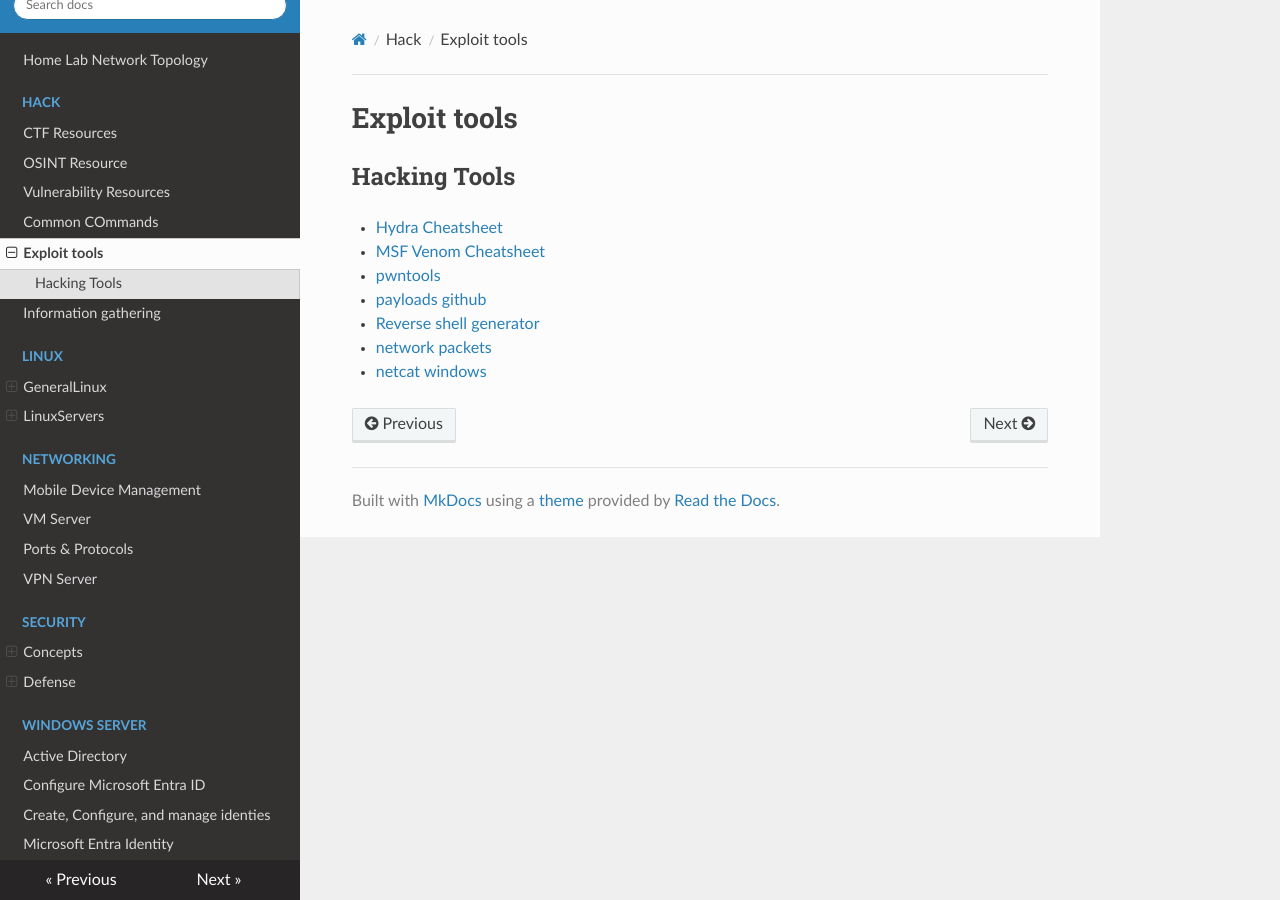
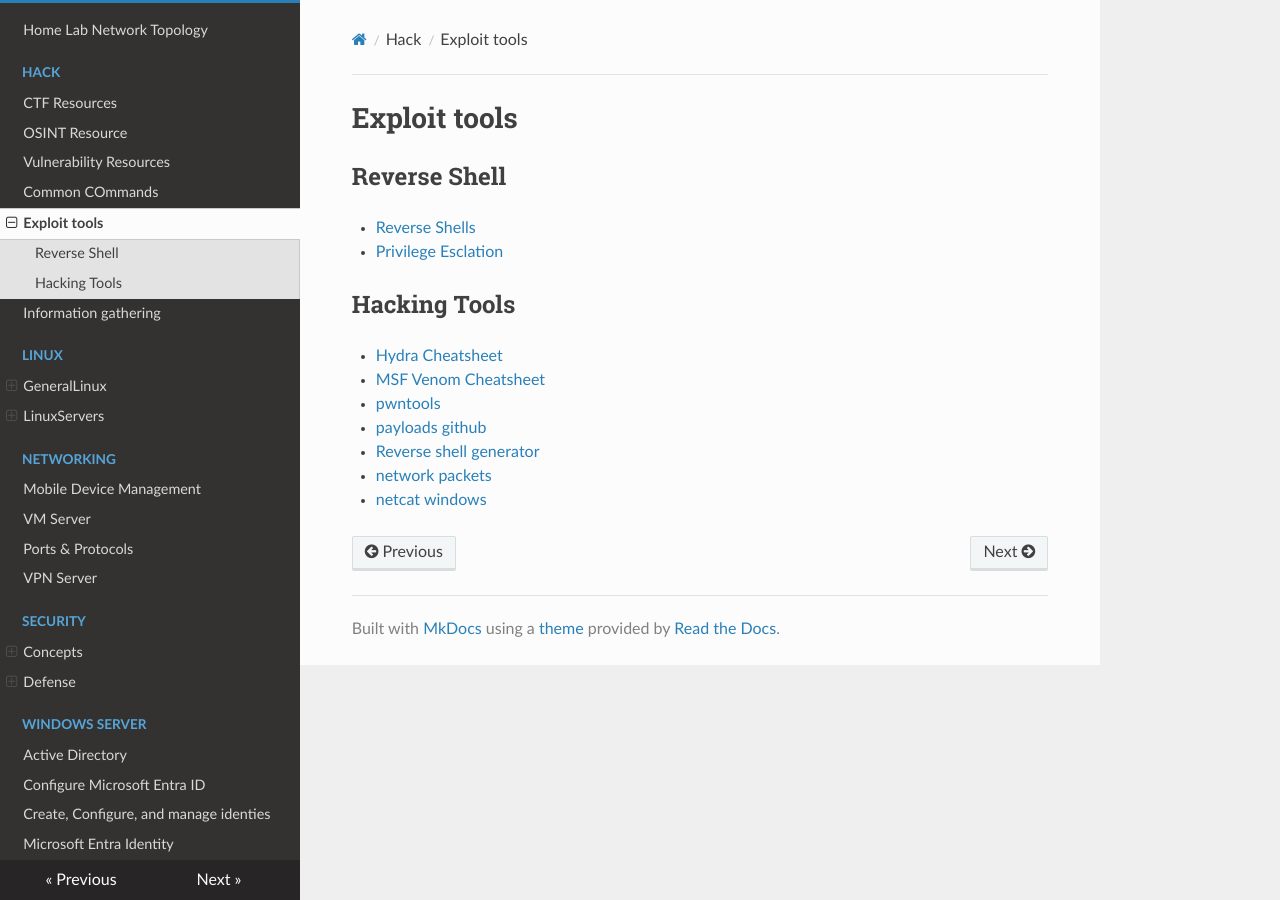
Before and after one commit to garfield8123/markdowngarfieldwiki, an MkDocs documentation site: the page built from docs/Hack/exploit_tools.md, in a window 1280 px wide. Built offline with MkDocs 1.6.1, drawn with Linux system fonts in a browser that asks for light colours; nearby versions of some CDN libraries.

Commit message:
added reverse shell and gtfo

```diff
--- a/docs/Hack/exploit_tools.md
+++ b/docs/Hack/exploit_tools.md
@@ -1,4 +1,8 @@
 # Exploit tools
+
+## Reverse Shell
+* [Reverse Shells](https://www.revshells.com/)
+* [Privilege Esclation](https://gtfobins.org/)
 
 ## Hacking Tools
 
```
